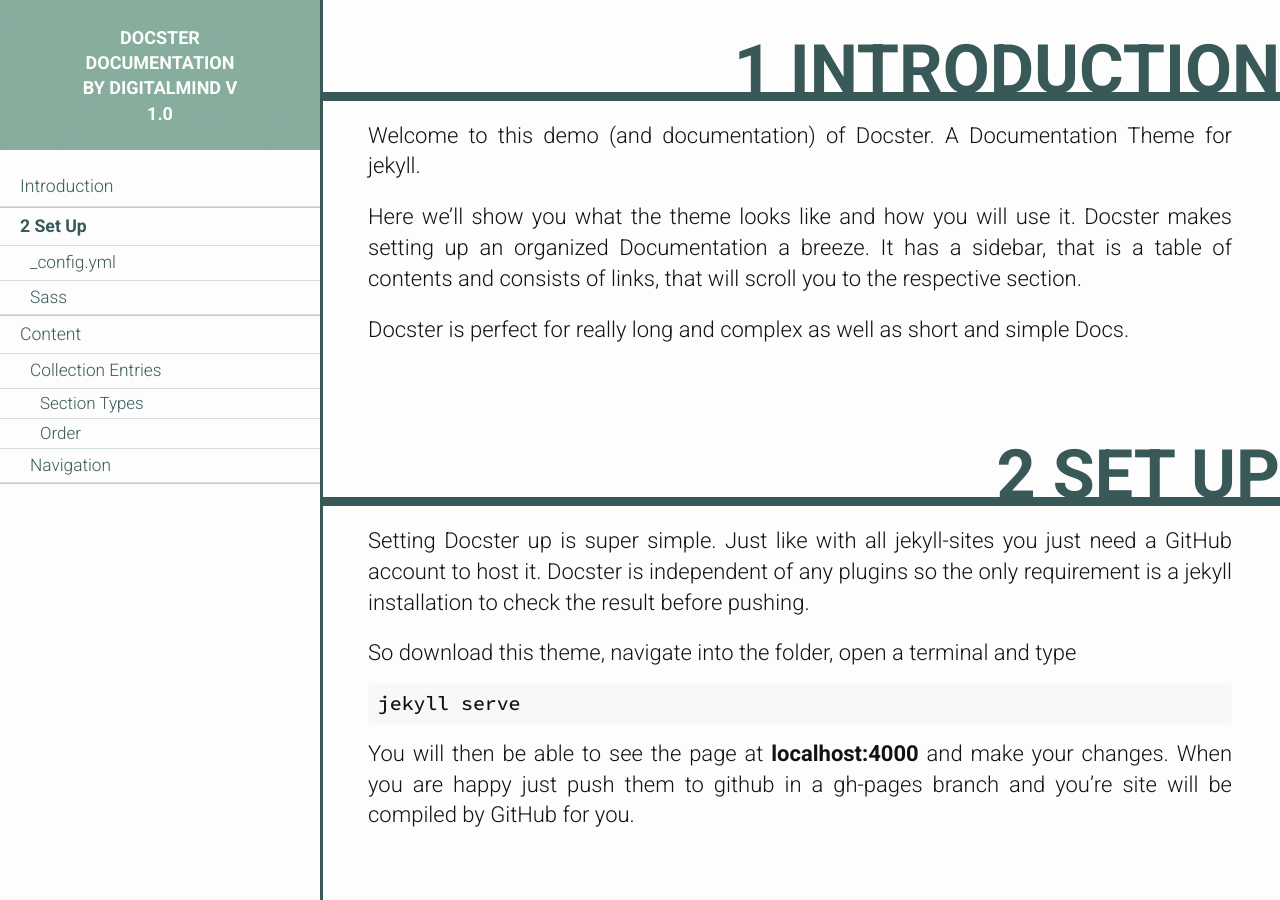
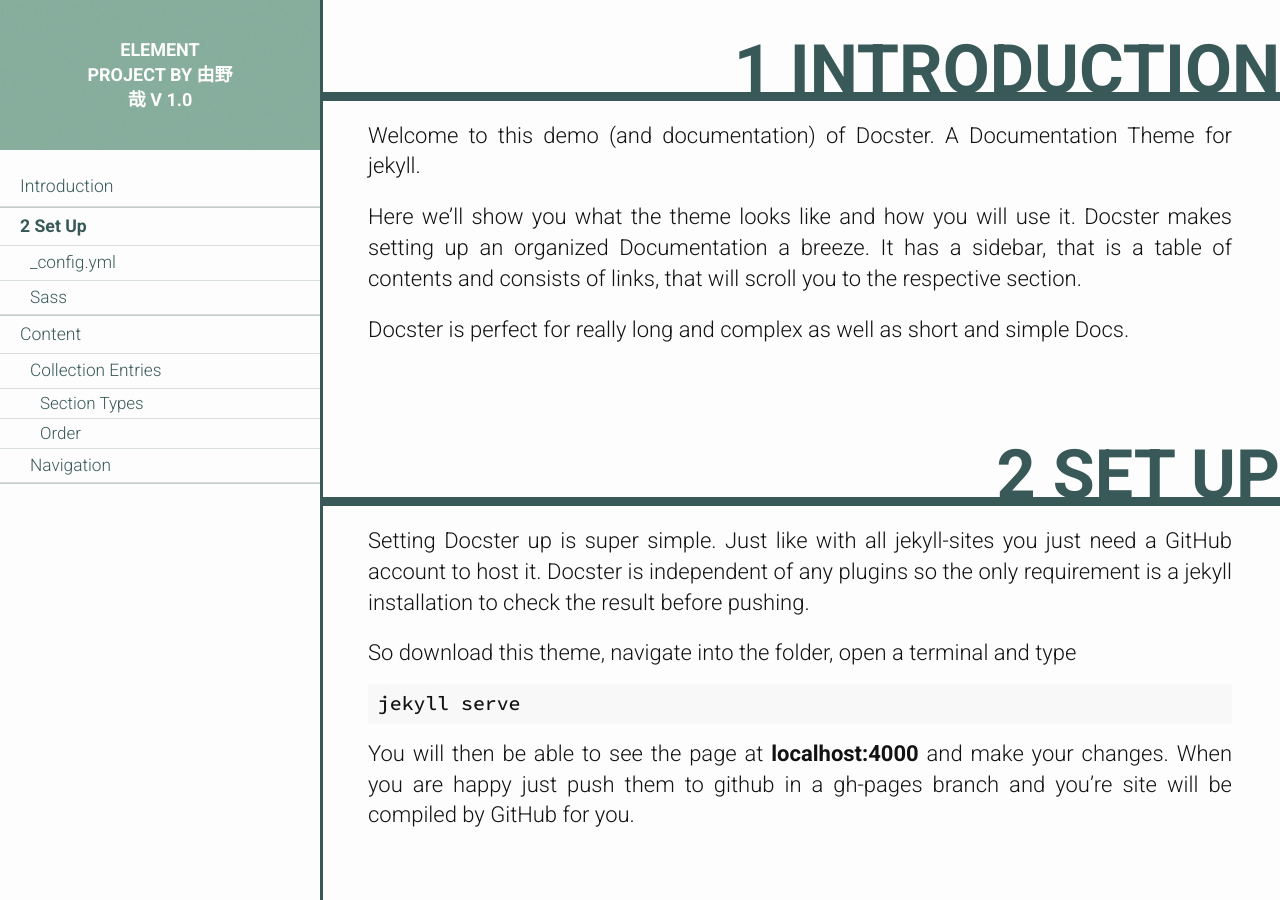
Before and after one commit to elementproject/elementproject.github.io, a Jekyll site: the page built from index.html, in a window 1280 px wide and 900 px high. Built offline with Jekyll 4.4.1, drawn with Linux system fonts in a browser that asks for light colours.

Commit message:
Update _config.yml

```diff
--- a/_config.yml
+++ b/_config.yml
@@ -1,6 +1,6 @@
 full_rebuild: true
-name: Docster Documentation
-author: DigitalMind
+name: Element Project
+author: 由野哉
 version: V 1.0
 encoding: utf-8
 defaults:
```
